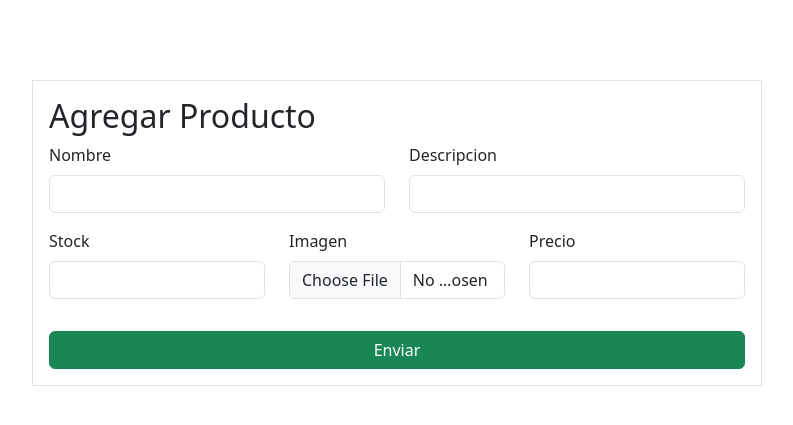
After one commit to Kraviz/YogaDjango, a Django app: page /addprod in a window 1280 px wide. The commit adds this page. Shown: the top 425 px of the page, without its empty margins (243-1036 px from the left). Run offline with Django 4.2, Linux system fonts and the light colour scheme.

Commit message:
fix: create product

```diff
--- /dev/null
+++ b/core/static/core/css/form.css
@@ -0,0 +1,6 @@
+.container{
+    display: flex;
+    justify-content: center;
+    width: 900px;
+    margin: 10vh auto
+}
--- /dev/null
+++ b/core/templates/core/edit.html
@@ -0,0 +1,4 @@
+{% extends 'base.html' %}
+
+{% block content %}
+{% endblock %}
--- /dev/null
+++ b/core/templates/core/form.html
@@ -0,0 +1,70 @@
+<!DOCTYPE html>
+<html lang="en">
+<head>
+    <meta charset="UTF-8">
+    <meta name="viewport" content="width=device-width, initial-scale=1.0">
+     <link href="https://cdn.jsdelivr.net/npm/bootstrap@5.3.0-alpha3/dist/css/bootstrap.min.css" rel="stylesheet">
+     <link rel="stylesheet" href="form.css">
+    <title>Document</title>
+</head>
+<body>
+    <div class="container">
+      <form class="border p-3 col-md-10" method="POST">
+        {% csrf_token %}
+                        <h2>Agregar Producto</h2>
+                        <div class="row">
+                            <div class="col">
+                            </div>
+                        </div>
+                        <div class="row">
+                            <div class="col">
+                                <div class="mb-3 password-container">
+                                    <label for="titulo" class="form-label">Nombre</label>
+                                    <div class="input-group">
+                                        {{form.titulo}}
+                                    </div>
+                                </div>
+                            </div>
+                            <div class="col">
+                                <div class="mb-3 password-container">
+                                    <label for="descripcion" class="form-label">Descripcion</label>
+                                    <div class="input-group">
+                                       {{form.descripcion}}
+
+                                    </div>
+                                </div>
+                            </div>
+                        </div>
+                        <div class="row">
+                            <div class="col">
+                                <div class="mb-3 ">
+                                    <label for="stock" class="form-label">Stock</label>
+                                    {{form.stock}}
+
+                                </div>
+                            </div>
+                            <div class="col">
+                                <div class="mb-3">
+                                    <label for="img" class="form-label">Imagen</label>
+                                    {{form.img}}
+
+                                </div>
+                            </div>
+                            <div class="col">
+                                <div class="mb-3">
+                                    <label for="precio" class="form-label">Precio</label>
+                                    {{form.precio}}
+
+                                </div>
+                            </div>
+                        </div>
+
+
+                        <div class="mt-3 d-flex flex-column">
+                            <button type="submit" id="enviar" class="btn btn-success"
+                                onclick="">Enviar</button>
+                        </div>
+                    </form>
+                </div>
+</body>
+</html>
--- a/core/templates/core/tienda.html
+++ b/core/templates/core/tienda.html
@@ -14,7 +14,9 @@
             {% for producto in productos %}
                 <div id="centrado" class="col-sm-6 col-md-3 mb-3">
                     <figure id="product-card">
+                        {% if producto.img %}
                         <img class="productos-img" src="{{producto.img.url}}" alt="" id="product-card__image" />
+                        {% endif %}
                         <figcaption id="product-card__caption">
                             <header id="product-card__header">
                                 <h2 id="product-card__title">{{producto.titulo}}</h2>
--- /dev/null
+++ b/crud/forms.py
@@ -0,0 +1,33 @@
+
+
+from django import forms
+from django.forms import ModelForm
+from .models import *
+
+class ProductForm(ModelForm):
+    class Meta:
+        model = Producto
+        fields = [
+            'id',
+            'titulo',
+            'precio',
+            'stock',
+            'img',
+            'descripcion'
+        ]
+        labels = {
+            'id':'ID',
+            'titulo':'TITULO',
+            'precio':'PRECIO',
+            'stock':'STOCK',
+            'img':'IMAGEN',
+            'descripcion': 'DESCRIPCION'
+        }
+        widgets = {
+            'id':forms.TextInput(attrs={'class':'form-control shadow-none'}),
+            'titulo':forms.TextInput(attrs={'class':'form-control shadow-none'}),
+            'precio':forms.TextInput(attrs={'class':'form-control shadow-none no-arrows','type':'number'}),
+            'stock':forms.TextInput(attrs={'class':'form-control shadow-none no-arrows','type':'number'}),
+            'img':forms.FileInput(attrs={'class':'form-control shadow-none'}),
+            'descripcion':forms.TextInput(attrs={'class':'form-control shadow-none'})
+        }
--- a/crud/models.py
+++ b/crud/models.py
@@ -3,7 +3,7 @@ from django.db import models
 # Create your models here.
 class Producto(models.Model):
     id = models.BigAutoField (primary_key = True)
-    img = models.ImageField(verbose_name="imagen", upload_to="productos", default="")
+    img = models.ImageField(verbose_name="imagen", upload_to="productos", default="", blank=True, null=True)
     titulo = models.CharField(max_length=50, verbose_name='Nombre')
     descripcion = models.CharField(verbose_name='Descripcion', max_length=40, default="")
     stock = models.IntegerField(verbose_name='Stock')
--- a/crud/urls.py
+++ b/crud/urls.py
@@ -0,0 +1,6 @@
+from django.urls import path
+from . import views
+
+urlpatterns = [
+    path('addprod', views.create_view),
+]
--- a/crud/views.py
+++ b/crud/views.py
@@ -1,3 +1,30 @@
-from django.shortcuts import render
-
+from django.shortcuts import render, redirect, reverse
+from crud.forms import ProductForm
+from crud.models import Producto
 # Create your views here.
+def create_view(request):
+    if request.method == 'POST':
+        form = ProductForm(request.POST, request.FILES)
+        if form.is_valid():
+            id = form.cleaned_data.get('id')
+            titulo = form.cleaned_data.get('titulo')
+            precio = form.cleaned_data.get('precio')
+            stock = form.cleaned_data.get('stock')
+            img = form.cleaned_data.get('img')
+            descripcion = form.cleaned_data.get('descripcion')
+            nuevo_prod = Producto.objects.create(
+                id = id,
+                titulo = titulo,
+                precio = precio,
+                stock = stock,
+                img = img
+            )
+            nuevo_prod.save()
+            return redirect(reverse('tienda') + '?creado')
+        else:
+            print(form.errors)
+            return redirect(reverse('tienda') + '?error')
+    else:
+        form = ProductForm()
+        context = {'form': form }
+    return render(request,'core/form.html', context)
--- a/yogayoga/urls.py
+++ b/yogayoga/urls.py
@@ -29,6 +29,7 @@ urlpatterns = [
     path('login/', views.login, name="login"),
     path('nosotros/', views.nosotros, name="nosotros"),
     path('admin/', admin.site.urls),
+    path('', include('crud.urls'))
 ]
 
 if settings.DEBUG:
```
Also changed, not shown: crud/migrations/0004_alter_producto_img.py (added), db.sqlite3.
